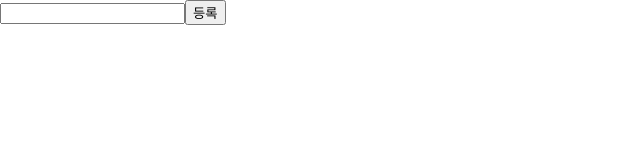
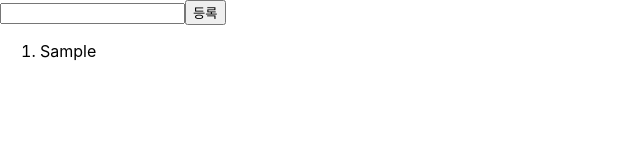
Before and after one commit to WinterKwon/react101, a React (Create React App) app in the folder todo/: page / in a window 1280 px wide. Both pictures are taken after typing "Sample" into the empty fields and a click on the button "등록". Shown: the top 160 px of the page, without its empty margins (0-640 px from the left). Built offline with nearby package versions, Linux system fonts and the light colour scheme.

Commit message:
할일 목록 출력화면 구현

```diff
--- a/todo/src/App.js
+++ b/todo/src/App.js
@@ -2,14 +2,14 @@ import React, {useState, useEffect} from 'react';
 import {InsertForm, ListView} from './components'
 
 function App() {
-  const [todo, setTodo] = useState([]);
+  const [todos, setTodos] = useState([]);
 
   function handleInsert (value){
-    setTodo((current)=>{
+    setTodos((current)=>{
       const newTodo = [...current];
       newTodo.push({
         key : new Date().getTime(),
-        value,
+        text : value,
         isCompleted : false
       });
       return newTodo;
@@ -23,7 +23,7 @@ function App() {
     <div className="App">
       <header className="App-header">
         <InsertForm onInsert={handleInsert} />
-        <ListView />
+        <ListView todoList = {todos} />
       </header>
     </div>
   );
--- a/todo/src/components/ListView.js
+++ b/todo/src/components/ListView.js
@@ -1,6 +1,22 @@
 import React from 'react';
-function ListView(){
+function ListView({todoList}){
+    return(
+        <div>
+            <ol>
+                {todoList.map((item, index)=>{
+                    return(
+                        <li key = {item.key}>
+                            <span> {item.text}</span>
+                        </li>
 
+                    )
+                })}
+
+            </ol>
+
+        </div>
+
+    )
 
 }
 
```
